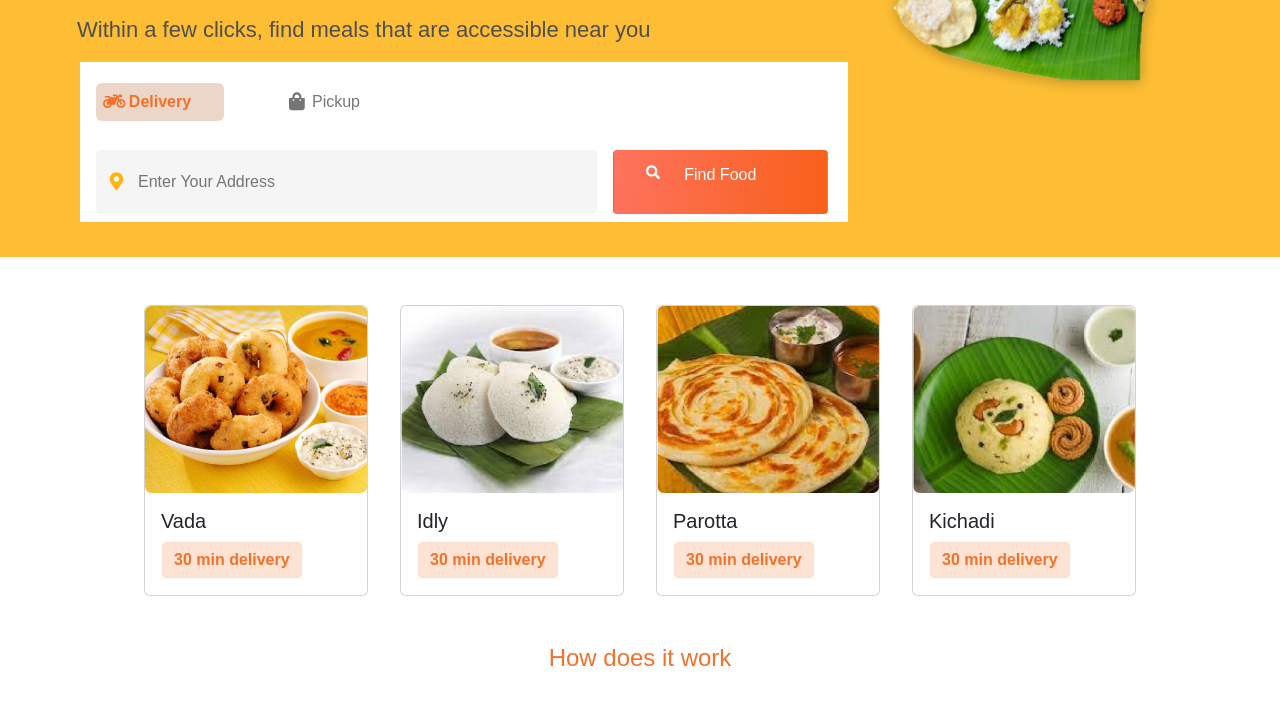
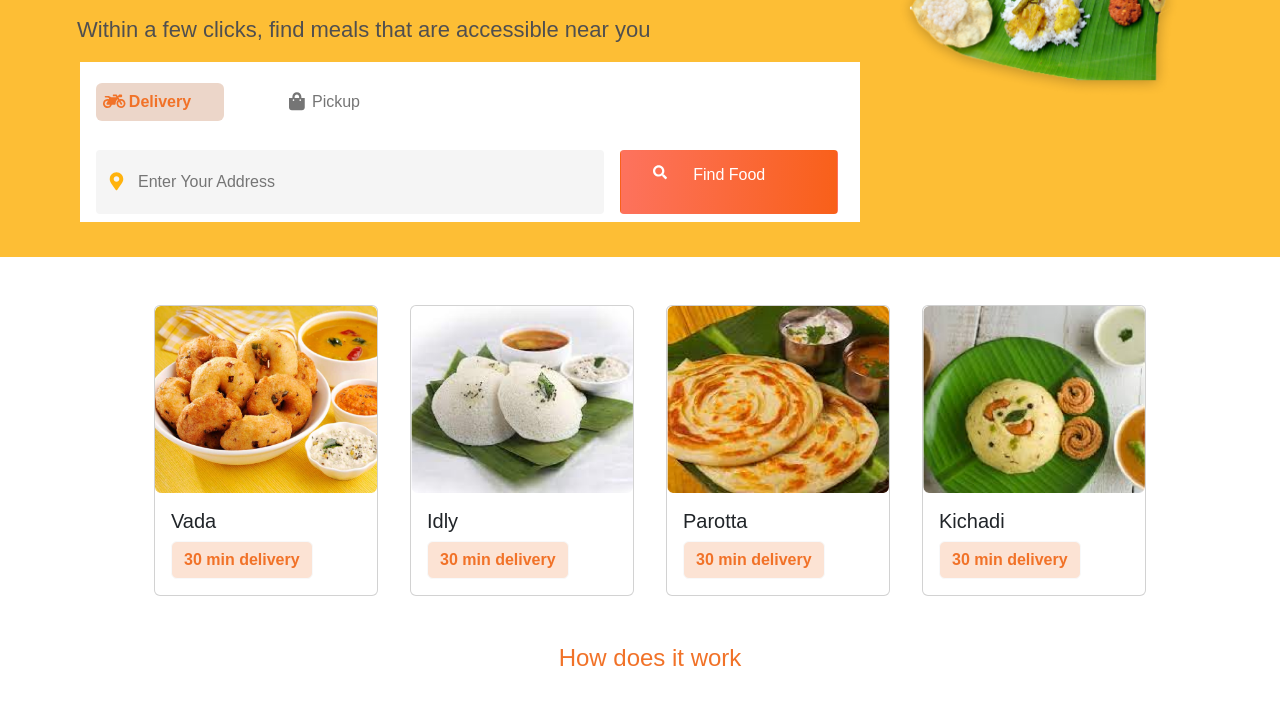
Before and after one commit to Vimalf-git/Restaurant-landing, a plain HTML site: page index.html in a window 1280 px wide. Shown: the part 423-1149 px from the top of the page. Drawn offline with Linux system fonts and the light colour scheme; a web font is replaced by a local one.

Commit message:
media-query-added

```diff
--- a/index.css
+++ b/index.css
@@ -417,3 +417,19 @@ input:focus {
     font-family: 'Open Sans', sans-serif;
     font-weight: 400;
 }
+
+@media (max-width: 340px){
+    .maincl{
+        width: 1100px;
+    }
+}
+@media (min-width: 350px){
+    .maincl{
+        width: 1100px;
+    }
+}
+@media (min-width: 1250px){
+    .maincl{
+        width: 1300px;
+    }
+}
```
Also changed, not shown: index.html (+1 -1 lines).
